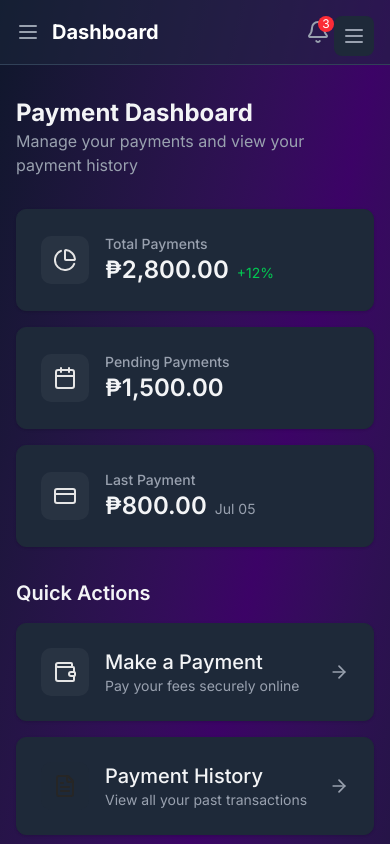
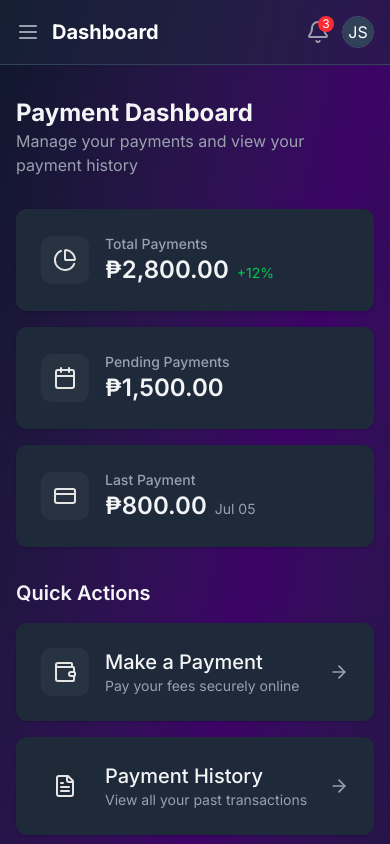
Before and after one commit to LemuelVelez/pac-online-payment, a Next.js app: page /dashboard in a window 390 px wide. Shown: the top 844 px of the page. Built offline with nearby package versions, Linux system fonts and the light colour scheme.

Commit message:
fix: remove extra menu

```diff
--- a/app/dashboard/page.tsx
+++ b/app/dashboard/page.tsx
@@ -75,10 +75,10 @@ export default function DashboardPage() {
                                         {stat.change && (
                                             <p
                                                 className={`ml-2 text-sm ${stat.changeType === "positive"
-                                                        ? "text-green-600 dark:text-green-500"
-                                                        : stat.changeType === "negative"
-                                                            ? "text-red-600 dark:text-red-500"
-                                                            : "text-gray-500 dark:text-gray-400"
+                                                    ? "text-green-600 dark:text-green-500"
+                                                    : stat.changeType === "negative"
+                                                        ? "text-red-600 dark:text-red-500"
+                                                        : "text-gray-500 dark:text-gray-400"
                                                     }`}
                                             >
                                                 {stat.change}
@@ -108,7 +108,7 @@ export default function DashboardPage() {
 
                         <Link href="/payment-history" className="card flex items-center transition-all hover:shadow-md">
                             <div className="mr-4 rounded-lg bg-secondary/10 p-3 dark:bg-secondary/5">
-                                <FileText className="size-6 text-secondary" />
+                                <FileText className="size-6 text-primary" />
                             </div>
                             <div className="flex-1">
                                 <h3 className="font-medium">Payment History</h3>
--- a/components/layout/dashboard-sidebar.tsx
+++ b/components/layout/dashboard-sidebar.tsx
@@ -2,7 +2,7 @@
 
 import Link from "next/link"
 import { usePathname } from "next/navigation"
-import { CreditCard, FileText, Home, LogOut, Menu, Settings, User, X } from "lucide-react"
+import { CreditCard, FileText, Home, LogOut, Settings, User } from "lucide-react"
 import { useState, useEffect } from "react"
 
 const navigation = [
@@ -39,34 +39,6 @@ export function DashboardSidebar({ isOpen, onClose }: DashboardSidebarProps) {
 
     return (
         <>
-            {/* Mobile menu button */}
-            <button
-                type="button"
-                className="fixed right-4 top-4 z-40 rounded-md bg-gray-800 p-2 text-gray-400 lg:hidden"
-                onClick={() => {
-                    const newState = !isMobileMenuOpen
-                    setIsMobileMenuOpen(newState)
-                    if (!newState && onClose) {
-                        onClose()
-                    }
-                }}
-            >
-                <span className="sr-only">Open sidebar</span>
-                {isMobileMenuOpen ? (
-                    <X className="size-6" aria-hidden="true" />
-                ) : (
-                    <Menu className="size-6" aria-hidden="true" />
-                )}
-            </button>
-
-            {/* Mobile menu overlay */}
-            {isMobileMenuOpen && (
-                <div
-                    className="fixed inset-0 z-30 bg-gray-800/50 backdrop-blur-sm lg:hidden"
-                    onClick={() => setIsMobileMenuOpen(false)}
-                />
-            )}
-
             {/* Sidebar for desktop */}
             <div className="hidden h-screen w-64 flex-shrink-0 border-r border-gray-200 bg-white dark:border-gray-800 dark:bg-gray-900 lg:block">
                 <div className="flex h-full flex-col">
```
